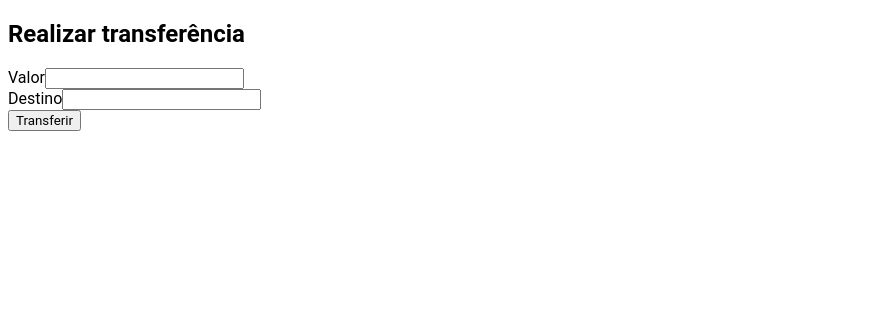
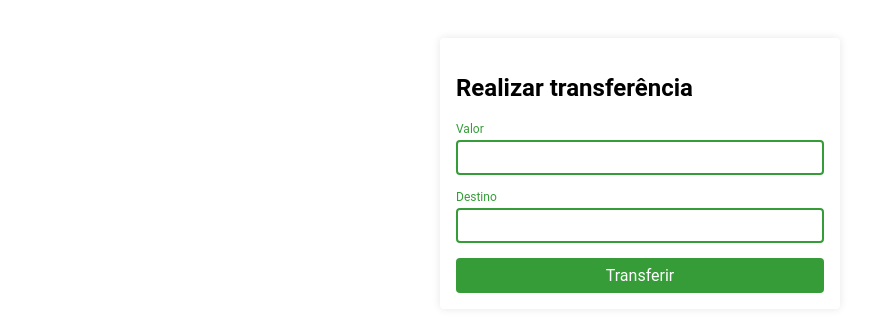
Before and after one commit to omausantos/angular-comecando-framework, an Angular app: page / in a window 1280 px wide. Shown: the top 332 px of the page, without its empty margins (0-879 px from the left). Built offline with nearby package versions, Linux system fonts and the light colour scheme.

Commit message:
[Aula 02] Estilizando Formulário

```diff
--- a/src/app/nova-transferencia/nova-transferencia.component.html
+++ b/src/app/nova-transferencia/nova-transferencia.component.html
@@ -1,12 +1,16 @@
-<form>
-  <h2>Realizar transferência</h2>
-  <div>
-    <label for="valor">Valor</label>
-    <input id="valor" name="valor" type="text">
-  </div>
-  <div>
-    <label for="destino">Destino</label>
-    <input type="text" name="destino" id="destino">
-  </div>
-  <button>Transferir</button>
-</form>
+<section class="container">
+  <form class="formulario">
+    <h2 class="formulario__title">Realizar transferência</h2>
+    <div class="form-field">
+      <label class="form-field__label" for="valor">Valor</label>
+      <input class="form-field__input" id="valor" name="valor" type="text">
+    </div>
+    <div class="form-field">
+      <label class="form-field__label" for="destino">Destino</label>
+      <input class="form-field__input" type="text" name="destino" id="destino">
+    </div>
+    <div class="botao-wrapper">
+      <button class="botao">Transferir</button>
+    </div>
+  </form>
+</section>
```
